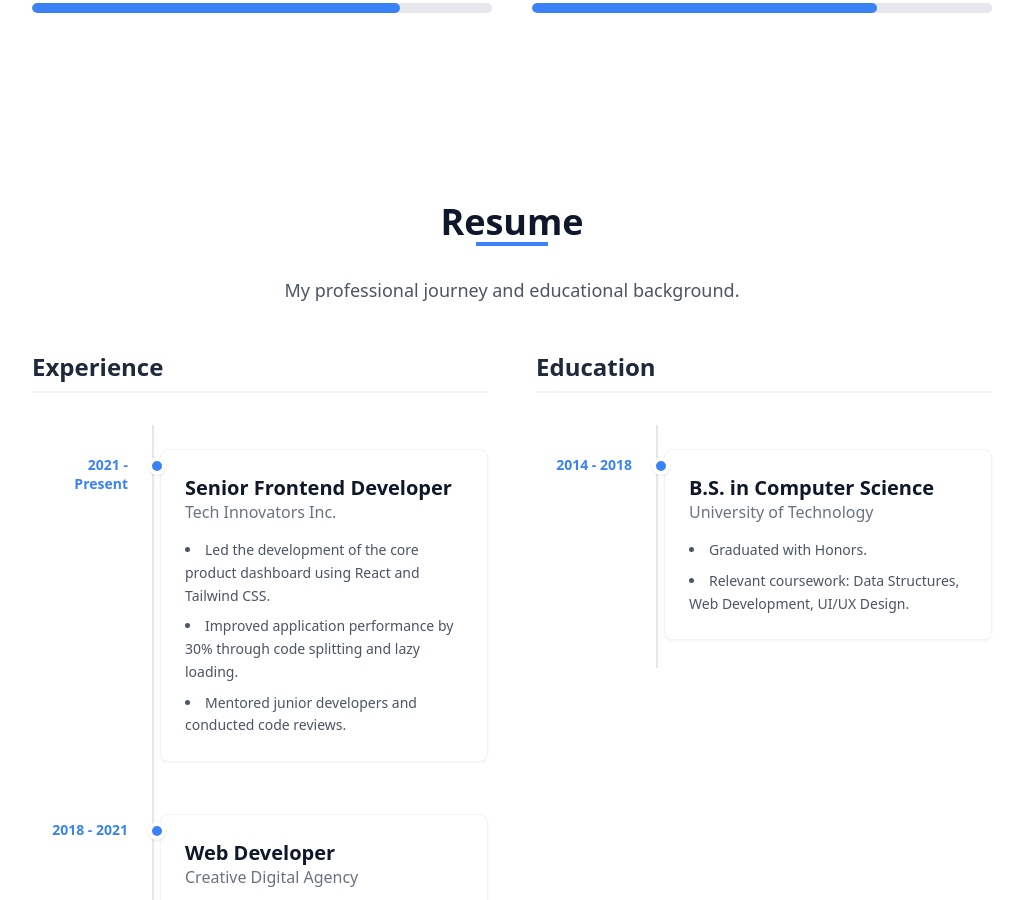
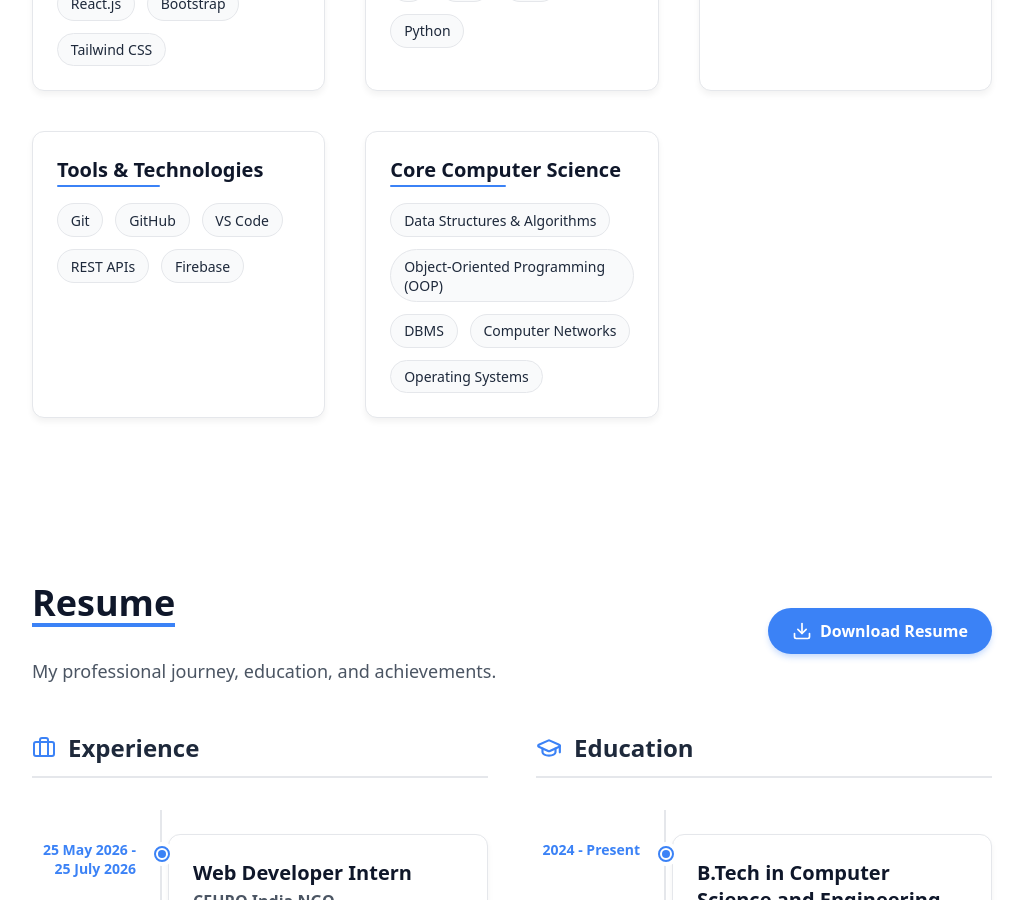
Before and after one commit to Abhinav-2006-ux/abhinav-portfolio-, a React (Vite) app: page / in a window 1280 px wide. Shown: the part 1900-2800 px from the top of the page, without its empty margins (256-1280 px from the left). Built offline with nearby package versions, Linux system fonts and the light colour scheme.

Commit message:
feat: redesign Skills and Resume sections

```diff
--- a/src/components/Resume.css
+++ b/src/components/Resume.css
@@ -1,3 +1,45 @@
+/* Header Styles */
+.resume-header-container {
+  display: flex;
+  flex-direction: column;
+  justify-content: space-between;
+  align-items: flex-start;
+  margin-bottom: 3rem;
+  gap: 1.5rem;
+}
+
+@media (min-width: 768px) {
+  .resume-header-container {
+    flex-direction: row;
+    align-items: center;
+  }
+}
+
+.resume-header-content {
+  flex: 1;
+}
+
+.resume-download-btn {
+  display: flex;
+  align-items: center;
+  gap: 0.5rem;
+  background-color: var(--color-accent);
+  color: var(--color-white);
+  padding: 0.75rem 1.5rem;
+  border-radius: 9999px;
+  font-weight: 600;
+  text-decoration: none;
+  transition: background-color 0.3s ease, transform 0.2s ease, box-shadow 0.3s ease;
+  box-shadow: 0 4px 6px -1px rgba(59, 130, 246, 0.3);
+}
+
+.resume-download-btn:hover {
+  background-color: var(--color-accent-dark);
+  transform: translateY(-2px);
+  box-shadow: 0 6px 8px -1px rgba(59, 130, 246, 0.4);
+}
+
+/* Grid Layout */
 .resume-grid {
   display: grid;
   grid-template-columns: 1fr;
@@ -11,18 +53,26 @@
 }
 
 .resume-column-title {
+  display: flex;
+  align-items: center;
+  gap: 0.75rem;
   font-size: 1.5rem;
   font-weight: 700;
   color: var(--color-navy-800);
   margin-bottom: 2rem;
-  padding-bottom: 0.5rem;
-  border-bottom: 2px solid var(--color-gray-100);
+  padding-bottom: 0.75rem;
+  border-bottom: 2px solid var(--color-gray-200);
+}
+
+.resume-column-icon {
+  color: var(--color-accent);
 }
 
 .resume-column-wrapper {
   position: relative;
 }
 
+/* Timeline */
 .resume-item-container {
   position: relative;
   padding-left: 2rem;
@@ -32,14 +82,14 @@
 
 @media (min-width: 640px) {
   .resume-item-container {
-    padding-left: 8rem;
+    padding-left: 8.5rem;
   }
 }
 
 .resume-timeline-line {
   display: none;
   position: absolute;
-  left: 7.5rem; /* 120px */
+  left: 8rem; /* 128px */
   top: 0;
   bottom: 0;
   width: 2px;
@@ -60,16 +110,32 @@
 .resume-timeline-dot {
   display: none;
   position: absolute;
-  left: 7.25rem; /* 116px */
-  top: 2rem;
-  width: 0.625rem;
-  height: 0.625rem;
+  left: 7.625rem; /* 122px */
+  top: 2.25rem;
+  width: 1rem;
+  height: 1rem;
   border-radius: 50%;
+  background-color: var(--color-white);
+  border: 2px solid var(--color-accent);
+  box-shadow: 0 0 0 4px var(--color-white);
+  z-index: 10;
+  box-sizing: border-box;
+}
+
+.resume-dot-inner {
+  position: absolute;
+  top: 50%;
+  left: 50%;
+  transform: translate(-50%, -50%);
+  width: 0.5rem;
+  height: 0.5rem;
   background-color: var(--color-accent);
-  border: 4px solid var(--color-white);
-  box-shadow: 0 1px 3px rgba(0, 0, 0, 0.1);
-  z-index: 10;
-  box-sizing: content-box;
+  border-radius: 50%;
+  transition: transform 0.3s ease;
+}
+
+.resume-item-container:hover .resume-dot-inner {
+  transform: translate(-50%, -50%) scale(1.5);
 }
 
 @media (min-width: 640px) {
@@ -78,6 +144,7 @@
   }
 }
 
+/* Content */
 .resume-item-content {
   display: flex;
   flex-direction: column;
@@ -92,35 +159,45 @@
 }
 
 .resume-date {
+  display: inline-block;
+  background-color: rgba(59, 130, 246, 0.1);
   color: var(--color-accent);
+  padding: 0.25rem 0.75rem;
+  border-radius: 9999px;
   font-weight: 600;
   font-size: 0.875rem;
-  margin-bottom: 0.5rem;
+  margin-bottom: 1rem;
+  align-self: flex-start;
 }
 
 @media (min-width: 640px) {
   .resume-date {
     position: absolute;
     left: 0;
-    width: 6rem;
+    width: 6.5rem;
     text-align: right;
     margin-bottom: 0;
     margin-top: 0.375rem;
+    background-color: transparent;
+    padding: 0;
+    border-radius: 0;
   }
 }
 
 .resume-card {
   background-color: var(--color-white);
   padding: 1.5rem;
-  border-radius: 0.5rem;
-  box-shadow: 0 1px 2px 0 rgba(0, 0, 0, 0.05);
-  border: 1px solid var(--color-gray-100);
+  border-radius: 0.75rem;
+  box-shadow: 0 4px 6px rgba(0, 0, 0, 0.05);
+  border: 1px solid var(--color-gray-200);
   width: 100%;
-  transition: box-shadow 0.3s ease;
+  transition: box-shadow 0.3s ease, transform 0.3s ease, border-color 0.3s ease;
 }
 
-.resume-card:hover {
-  box-shadow: 0 4px 6px -1px rgba(0, 0, 0, 0.1), 0 2px 4px -1px rgba(0, 0, 0, 0.06);
+.resume-item-container:hover .resume-card {
+  box-shadow: 0 10px 15px -3px rgba(0, 0, 0, 0.1), 0 4px 6px -2px rgba(0, 0, 0, 0.05);
+  transform: translateY(-3px);
+  border-color: var(--color-accent-light);
 }
 
 .resume-card-title {
@@ -131,21 +208,32 @@
 
 .resume-card-org {
   font-size: 1rem;
-  font-weight: 500;
-  color: var(--color-gray-500);
+  font-weight: 600;
+  color: var(--color-gray-600);
   margin-bottom: 1rem;
+  margin-top: 0.25rem;
 }
 
 .resume-bullet-list {
-  list-style-type: disc;
-  list-style-position: inside;
-  color: var(--color-gray-600);
+  list-style-type: none;
   display: flex;
   flex-direction: column;
   gap: 0.5rem;
 }
 
 .resume-bullet {
-  font-size: 0.875rem;
-  line-height: 1.625;
+  font-size: 0.9375rem;
+  line-height: 1.5;
+  color: var(--color-gray-700);
+  position: relative;
+  padding-left: 1.25rem;
 }
+
+.resume-bullet::before {
+  content: '▹';
+  position: absolute;
+  left: 0;
+  top: 0;
+  color: var(--color-accent);
+  font-size: 1rem;
+}
--- a/src/components/Resume.jsx
+++ b/src/components/Resume.jsx
@@ -1,5 +1,6 @@
 import React from 'react';
 import { motion } from 'framer-motion';
+import { Download, Briefcase, GraduationCap } from 'lucide-react';
 import { experienceData } from '../data';
 import './Resume.css';
 
@@ -12,7 +13,9 @@ const ResumeItem = ({ item, index }) => (
     transition={{ duration: 0.5, delay: index * 0.1 }}
   >
     <div className="resume-timeline-line group-last:h-full group-last:bottom-auto"></div>
-    <div className="resume-timeline-dot"></div>
+    <div className="resume-timeline-dot">
+      <div className="resume-dot-inner"></div>
+    </div>
 
     <div className="resume-item-content">
       <div className="resume-date">
@@ -36,27 +39,36 @@ const Resume = () => {
   const experience = experienceData.filter(item => item.type === 'experience');
 
   return (
-    <section id="resume" className="section-padding bg-white">
+    <section id="resume" className="section-padding bg-gray-50">
       <div className="container max-w-5xl">
         <motion.div
           initial={{ opacity: 0, y: 30 }}
           whileInView={{ opacity: 1, y: 0 }}
           viewport={{ once: true }}
           transition={{ duration: 0.6 }}
-          className="section-header-center"
+          className="resume-header-container"
         >
-          <h2 className="section-title">
-            Resume
-            <span className="title-underline title-underline-center"></span>
-          </h2>
-          <p className="skills-subtitle">
-            My professional journey and educational background.
-          </p>
+          <div className="resume-header-content">
+            <h2 className="section-title">
+              Resume
+              <span className="title-underline"></span>
+            </h2>
+            <p className="skills-subtitle">
+              My professional journey, education, and achievements.
+            </p>
+          </div>
+          <a href="#" className="resume-download-btn">
+            <Download size={20} />
+            <span>Download Resume</span>
+          </a>
         </motion.div>
 
         <div className="resume-grid">
           <div>
-            <h3 className="resume-column-title">Experience</h3>
+            <h3 className="resume-column-title">
+              <Briefcase className="resume-column-icon" size={24} />
+              Experience
+            </h3>
             <div className="resume-column-wrapper">
               {experience.map((item, index) => (
                 <ResumeItem key={`exp-${index}`} item={item} index={index} />
@@ -65,7 +77,10 @@ const Resume = () => {
           </div>
 
           <div>
-            <h3 className="resume-column-title">Education</h3>
+            <h3 className="resume-column-title">
+              <GraduationCap className="resume-column-icon" size={26} />
+              Education
+            </h3>
             <div className="resume-column-wrapper">
               {education.map((item, index) => (
                 <ResumeItem key={`edu-${index}`} item={item} index={index} />
--- a/src/components/Skills.css
+++ b/src/components/Skills.css
@@ -21,38 +21,74 @@
   }
 }
 
-.skill-item {
-  margin-bottom: 1.5rem;
+@media (min-width: 1024px) {
+  .skills-grid {
+    grid-template-columns: repeat(3, minmax(0, 1fr));
+  }
 }
 
-.skill-header {
+.skill-category-card {
+  background-color: var(--color-white);
+  border-radius: 12px;
+  padding: 1.5rem;
+  box-shadow: 0 4px 6px rgba(0, 0, 0, 0.05);
+  transition: transform 0.3s ease, box-shadow 0.3s ease, border-color 0.3s ease;
+  border: 1px solid var(--color-gray-200);
   display: flex;
-  justify-content: space-between;
-  align-items: center;
-  margin-bottom: 0.5rem;
+  flex-direction: column;
 }
 
-.skill-name {
+.skill-category-card:hover {
+  transform: translateY(-5px);
+  box-shadow: 0 10px 15px rgba(0, 0, 0, 0.1);
+  border-color: var(--color-accent);
+}
+
+.skill-category-title {
+  font-size: 1.25rem;
   font-weight: 600;
   color: var(--color-navy-900);
+  margin-bottom: 1.25rem;
+  position: relative;
+  display: inline-block;
+  align-self: flex-start;
 }
 
-.skill-level-text {
+.skill-category-title::after {
+  content: '';
+  position: absolute;
+  left: 0;
+  bottom: -4px;
+  width: 50%;
+  height: 2px;
+  background-color: var(--color-accent);
+  border-radius: 2px;
+  transition: width 0.3s ease;
+}
+
+.skill-category-card:hover .skill-category-title::after {
+  width: 100%;
+}
+
+.skill-badges {
+  display: flex;
+  flex-wrap: wrap;
+  gap: 0.75rem;
+}
+
+.skill-badge {
+  background-color: var(--color-gray-50);
+  color: var(--color-navy-800);
+  padding: 0.4rem 0.8rem;
+  border-radius: 9999px;
   font-size: 0.875rem;
   font-weight: 500;
-  color: var(--color-gray-500);
+  border: 1px solid var(--color-gray-200);
+  transition: all 0.3s ease;
 }
 
-.skill-bar-bg {
-  width: 100%;
-  background-color: var(--color-gray-200);
-  border-radius: 9999px;
-  height: 0.625rem;
-  overflow: hidden;
+.skill-badge:hover {
+  background-color: var(--color-accent);
+  color: var(--color-white);
+  border-color: var(--color-accent);
 }
-
-.skill-bar-fill {
-  background-color: var(--color-accent);
-  height: 100%;
-  border-radius: 9999px;
-}
--- a/src/components/Skills.jsx
+++ b/src/components/Skills.jsx
@@ -24,27 +24,22 @@ const Skills = () => {
         </motion.div>
 
         <div className="skills-grid">
-          {skillsData.map((skill, index) => (
+          {skillsData.map((categoryGroup, index) => (
             <motion.div
               key={index}
               initial={{ opacity: 0, y: 20 }}
               whileInView={{ opacity: 1, y: 0 }}
               viewport={{ once: true }}
               transition={{ duration: 0.5, delay: index * 0.1 }}
-              className="skill-item"
+              className="skill-category-card"
             >
-              <div className="skill-header">
-                <span className="skill-name">{skill.name}</span>
-                <span className="skill-level-text">{skill.level}%</span>
-              </div>
-              <div className="skill-bar-bg">
-                <motion.div
-                  className="skill-bar-fill"
-                  initial={{ width: 0 }}
-                  whileInView={{ width: `${skill.level}%` }}
-                  viewport={{ once: true }}
-                  transition={{ duration: 1, delay: 0.3 }}
-                />
+              <h3 className="skill-category-title">{categoryGroup.category}</h3>
+              <div className="skill-badges">
+                {categoryGroup.skills.map((skill, skillIndex) => (
+                  <span key={skillIndex} className="skill-badge">
+                    {skill}
+                  </span>
+                ))}
               </div>
             </motion.div>
           ))}
--- a/src/data.js
+++ b/src/data.js
@@ -24,43 +24,66 @@ I am a quick learner, adaptable, and eager to develop my technical and problem-s
 };
 
 export const skillsData = [
-  { category: "Frontend", name: "HTML", level: 90 },
-  { category: "Programming", name: "C", level: 85 },
-  { category: "Programming", name: "Java", level: 80 },
-  { category: "Programming", name: "Python", level: 75 },
+  {
+    category: "Web Development",
+    skills: ["HTML", "CSS", "JavaScript", "React.js", "Bootstrap", "Tailwind CSS"]
+  },
+  {
+    category: "Programming Languages",
+    skills: ["C", "C++", "Java", "Python"]
+  },
+  {
+    category: "Database",
+    skills: ["MySQL", "MongoDB"]
+  },
+  {
+    category: "Tools & Technologies",
+    skills: ["Git", "GitHub", "VS Code", "REST APIs", "Firebase"]
+  },
+  {
+    category: "Core Computer Science",
+    skills: ["Data Structures & Algorithms", "Object-Oriented Programming (OOP)", "DBMS", "Computer Networks", "Operating Systems"]
+  }
 ];
 
 export const experienceData = [
   {
-    type: "experience", // 'experience' or 'education'
-    title: "Senior Frontend Developer",
-    organization: "Tech Innovators Inc.",
-    date: "2021 - Present",
+    type: "experience",
+    title: "Web Developer Intern",
+    organization: "CEHRO India NGO",
+    date: "25 May 2026 - 25 July 2026",
     bullets: [
-      "Led the development of the core product dashboard using React and Tailwind CSS.",
-      "Improved application performance by 30% through code splitting and lazy loading.",
-      "Mentored junior developers and conducted code reviews."
+      "Completed a 2-month internship as a Web Developer.",
+      "Worked on website development and frontend-related tasks."
     ]
   },
   {
     type: "experience",
-    title: "Web Developer",
-    organization: "Creative Digital Agency",
-    date: "2018 - 2021",
+    title: "Participant",
+    organization: "Smart India Hackathon (SIH)",
+    date: "2025 - 2026",
     bullets: [
-      "Built responsive websites for diverse clients.",
-      "Implemented accessibility best practices achieving WCAG AA compliance.",
-      "Integrated RESTful APIs and third-party services."
+      "Participated in the Smart India Hackathon in 2025 and 2026."
+    ]
+  },
+  {
+    type: "experience",
+    title: "Participant",
+    organization: "IILM Gurugram Internal Hackathon",
+    date: "Recent",
+    bullets: [
+      "Participated in the internal hackathon of IILM Gurugram."
     ]
   },
   {
     type: "education",
-    title: "B.S. in Computer Science",
-    organization: "University of Technology",
-    date: "2014 - 2018",
+    title: "B.Tech in Computer Science and Engineering",
+    organization: "IILM University, Gurugram",
+    date: "2024 - Present",
     bullets: [
-      "Graduated with Honors.",
-      "Relevant coursework: Data Structures, Web Development, UI/UX Design."
+      "Currently pursuing B.Tech in Computer Science and Engineering.",
+      "Second-year student.",
+      "Learning programming and web development."
     ]
   }
 ];
```
